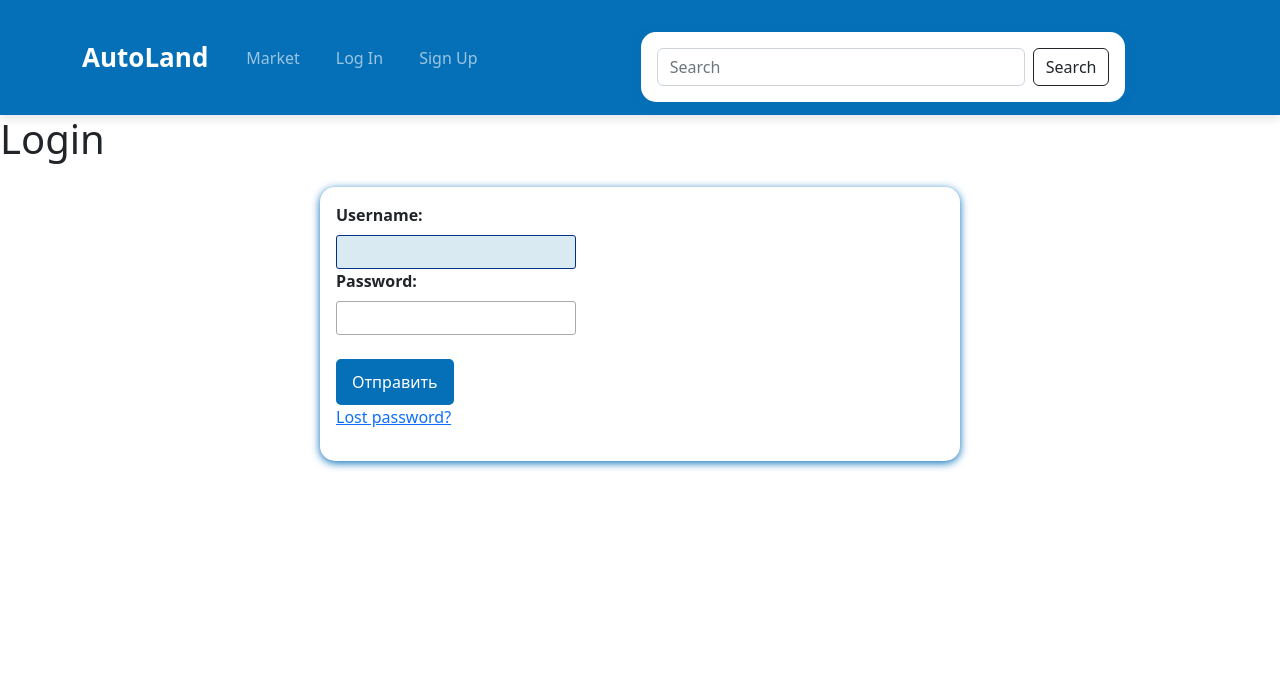
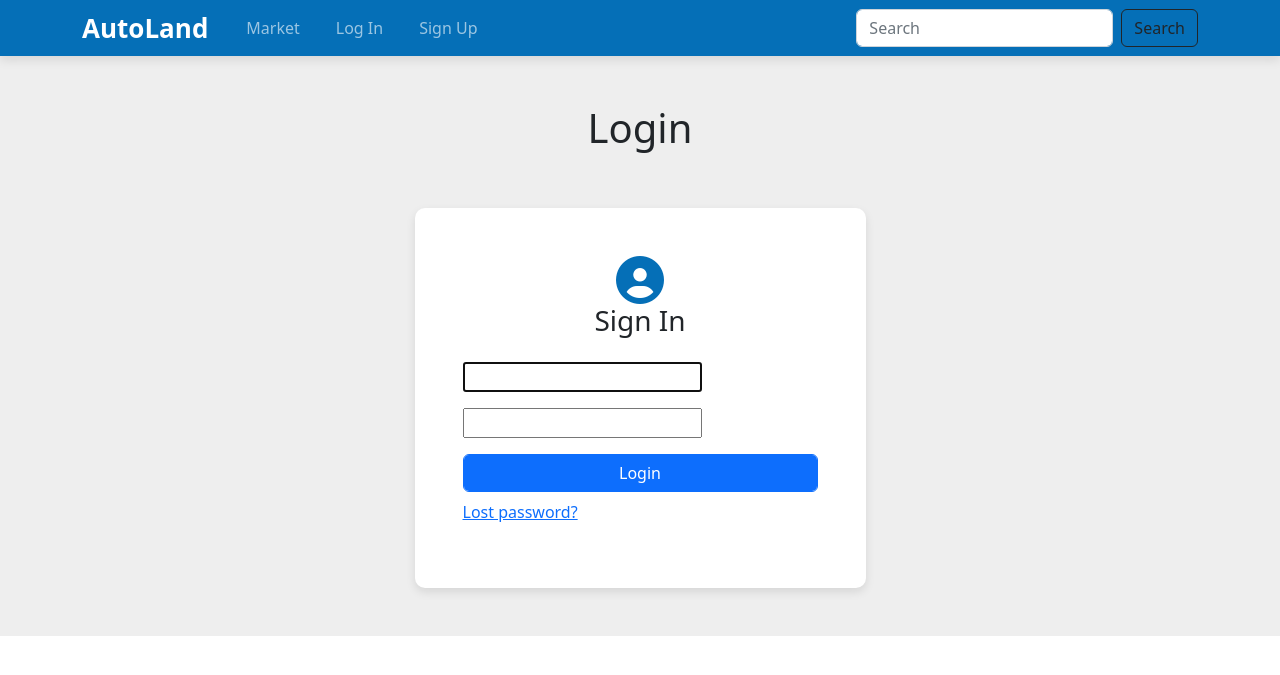
Before and after one commit to may42day/auto-marketplace, a Django app: page /accounts/login/ in a window 1280 px wide. Shown: the top 675 px of the page. Run offline with Django 4.2, Linux system fonts and the light colour scheme; some libraries are stand-ins or nearby versions.

Commit message:
refactor signup and login pages

```diff
--- a/static/css/style.css
+++ b/static/css/style.css
@@ -367,3 +367,29 @@
 .purchase-history{
     background-color: #eee;
 }
+
+.login-section{
+    background-color: #eee;
+    padding: 3em 0;
+}
+
+.login-wrap{
+	position: relative;
+	background: #fff;
+	border-radius: 10px;
+    box-shadow: 0 4px 10px rgba(0, 0, 0, .1);
+}
+
+
+.signup-section{
+	padding: 1em 0;
+	background-color: #eee;
+}
+
+.fa-users{
+    color:#056fb7;
+}
+
+.fa-circle-user{
+    color:#056fb7;
+}
--- a/templates/base.html
+++ b/templates/base.html
@@ -65,7 +65,7 @@
                     <a class="nav-link" href="{% url 'goods:market' %}">Market</a>
                 </li>
                 <li class="nav-item">
-                    <a class="nav-link" href="{% url 'login' %}">Log In</a>
+                    <a class="nav-link" href="{% url 'login_new' %}">Log In</a>
                 </li>
                 <li class="nav-item">
                     <a class="nav-link" href="{% url 'sign_up' %}">Sign Up</a>
--- a/templates/registration/login.html
+++ b/templates/registration/login.html
@@ -1,24 +1,40 @@
 {% extends 'base.html' %}
 {% load static %}
 {% block title %}Login{% endblock %}
-{% block link %}<link rel="stylesheet" href="{% static 'users/forms.css' %}">{% endblock %}
 
 {% block content %}
-    <h1>Login</h1>
-    <form method="post">
-        {% csrf_token %}
-        {% if form.errors %}
-        <p>Your username or password didn't match. Please try again.</p>
-        {% endif %}
-        {% for field in form %}
-            <div class="form-style {% if field.errors %} errors {% endif %}">
-                {{ field.label_tag }}
-                {{ field }}
-                {{ field.errors }}
+<section class="login-section">
+    <div class="container">
+        <div class="row justify-content-center">
+            <div class="col-md-6 text-center mb-5">
+                <h1>Login</h1>
             </div>
-        {% endfor %}
-        <br>
-        <button type="submit">Отправить</button>
-        <p><a href="{% url 'password_reset' %}">Lost password?</a></p>
-
+        </div>
+        <div class="row justify-content-center">
+            <div class="col-md-7 col-lg-5">
+                <div class="login-wrap p-4 p-md-5">
+                    <div class="d-flex align-items-center justify-content-center">
+                        <i class="fas fa-circle-user fa-3x"></i>
+                    </div>
+                    <h3 class="text-center mb-4">Sign In</h3>
+                    <form method="post">
+                        {% csrf_token %}
+                        {{ form.non_field_errors }}
+                        <div class="form-group mb-3">
+                            {{ form.username }}
+                        </div>
+                        <div class="form-group mb-3">
+                            {{ form.password }}
+                        </div>
+                        <div class="form-group mb-2">
+                            <button class="form-control btn btn-primary rounded submit px-3" type="submit">Login</button>
+                        </div>
+                    </form>
+                    <p><a href="{% url 'password_reset' %}">Lost password?</a></p>
+                </div>
+            </div>
+        </div>
+    </div>
+</section>
+<script src="https://kit.fontawesome.com/26fc0dada0.js" crossorigin="anonymous"></script>
 {% endblock %}
--- a/users/urls.py
+++ b/users/urls.py
@@ -1,10 +1,13 @@
+from django.contrib.auth.views import LoginView
 from django.urls import path, include
 from .views import *
+from .forms import NewLoginForm
 
 urlpatterns = [
     path('', index, name='index'),
     path('my_products', seller_products, name='my_products'),
     path('sign_up', sign_up, name='sign_up'),
+    path('login', LoginView.as_view(authentication_form=NewLoginForm), name="login_new"),
 ]
 
 urlpatterns += [
```
Also changed, not shown: users/forms.py (+41 -4 lines), users/templates/users/sign_up.html (+45 -21 lines), users/views.py (+3 -4 lines), users/static/users/forms.css (line endings or trailing spaces).
